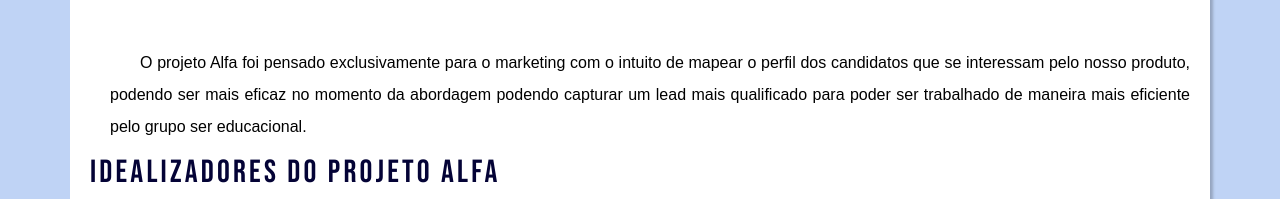
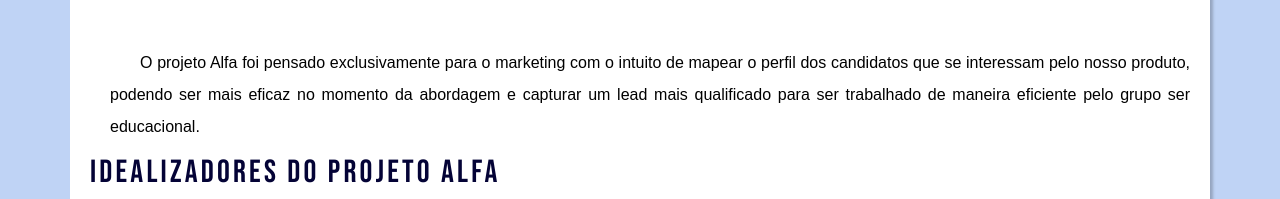
Before and after one commit to JonataRossanttles/projetoanjo, a plain HTML site: page index.html in a window 1280 px wide. Shown: the part 1001-1200 px from the top of the page. Drawn offline with Linux system fonts and the light colour scheme.

Commit message:
Add files via upload

```diff
--- a/index.html
+++ b/index.html
@@ -30,7 +30,7 @@
 
         <p class="paragrafo"> O projeto Alfa foi pensado exclusivamente para o marketing com o
             intuito de mapear o perfil dos candidatos que se interessam pelo nosso produto, podendo ser mais eficaz no momento
-            da abordagem podendo capturar um lead mais qualificado para poder ser trabalhado de maneira mais eficiente pelo grupo ser educacional.
+            da abordagem e capturar um lead mais qualificado para ser trabalhado de maneira eficiente pelo grupo ser educacional.
         </p>
 
 
```
